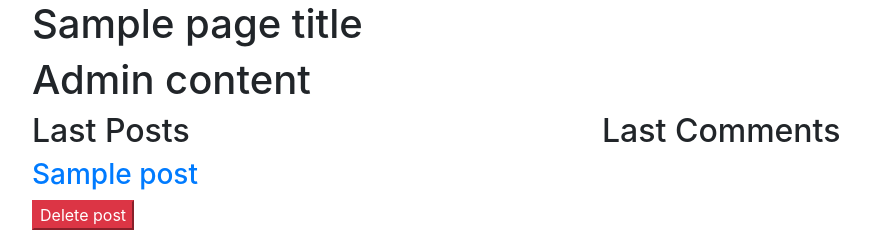
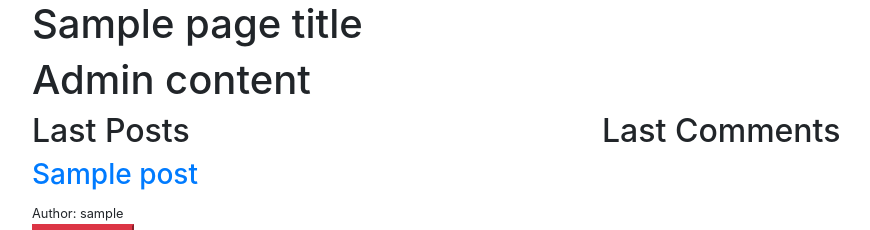
Before and after one commit to qDes/lp_webportal, a Flask app: template app/templates/admin/index.html in a window 1280 px wide. Shown: the part 56-286 px from the top of the page, without its empty margins (53-923 px from the left). Run offline with Flask 2, Linux system fonts and the light colour scheme; the visitor is signed in with stand-in values (Sample User, id 1); the template is opened without the code that fills it: most values are stand-ins (such as "Sample title", 1, 10 or a date in 2020); some libraries are stand-ins or nearby versions.

Commit message:
add post author on views

```diff
--- a/app/templates/admin/index.html
+++ b/app/templates/admin/index.html
@@ -11,6 +11,8 @@
 			{% for post in posts_list %}
 
 			<h3><a href="{{ url_for('posts.single_post', post_id=post.id | string) }}"> {{ post.title }} </a></h3>
+			<small> Author: {{ post.user.username }}</small> <br>
+
 			{% if current_user.is_admin %}
 
 	        	<form action="{{ url_for('posts.delete_post') }}" method="POST" class=delete-entry>
--- a/app/templates/posts/index.html
+++ b/app/templates/posts/index.html
@@ -18,6 +18,7 @@
 				</form>
 			{% endif %}
 			<small> Post #{{ loop.index + pagination.skip }} </small> <br>
+			<small> Author: {{ post.user.username }}</small> <br>
 
 			{% for url in post.urls %}
 				<img src="{{ url }}" class="img-fluid" alt="Responsive image">
```
